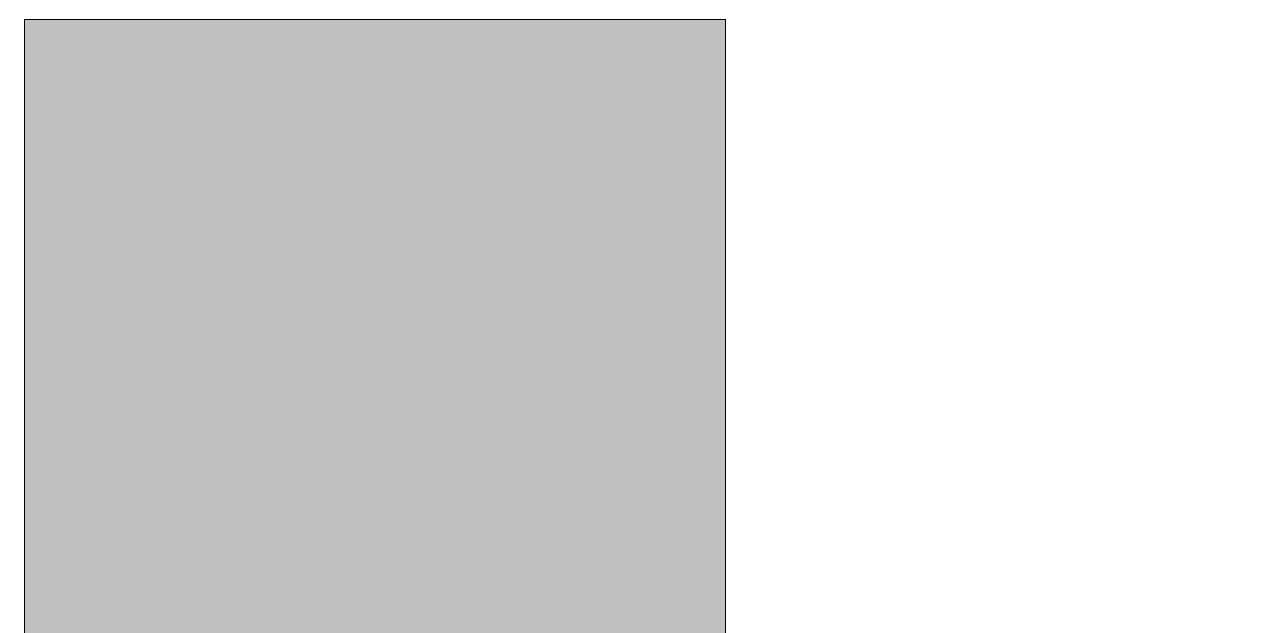
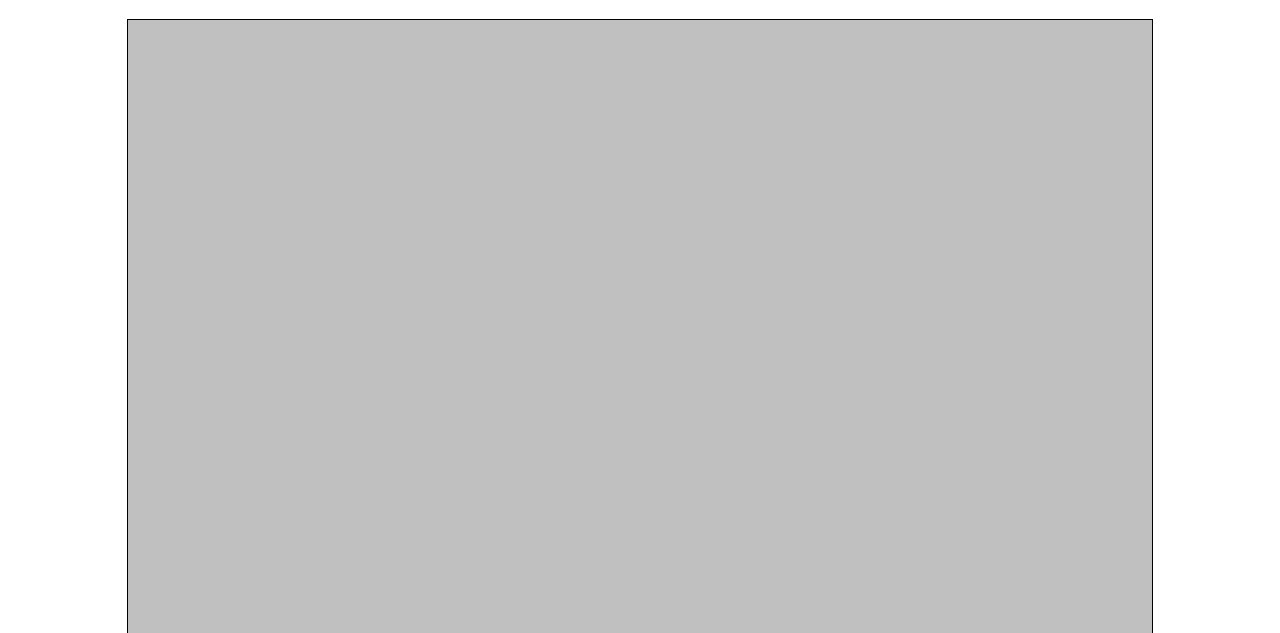
Before and after one commit to sandboks/odin-etch, a plain HTML site: page index.html in a window 1280 px wide. Shown: the part 167-800 px from the top of the page. Drawn offline with Linux system fonts and the light colour scheme.

Commit message:
now resizes! Yay!

```diff
--- a/index.html
+++ b/index.html
@@ -14,8 +14,11 @@
 
     <div class="content">
         <h1>Grid goes here</h1>
-        <div class="gridContainer">
+        <div class="gridContainerContainer">
 
+            <div class="gridContainer">
+
+            </div>
         </div>
     </div>
 
--- a/style.css
+++ b/style.css
@@ -36,19 +36,36 @@ a {
     color: white;
 }
 
+.gridContainerContainer {
+    display: flex;
+
+    align-content: center;
+    justify-content: center;
+}
+
 .gridContainer {
+    /*
     display: flex;
     flex-direction: column;
 
 
     justify-content: center;
     align-items: center;
+    */
 
     border: 1px solid black;
     background-color: silver;
 
-    width: 700px;
-    height: 700px;
+    height: 100%;
+    width: 100%;
+    /*
+    */
+    max-width: 1024px;
+    max-height: 1024px;
+    aspect-ratio: 1/1;
+
+
+    margin: 0;
 
     /*flex: 1;
 
```
